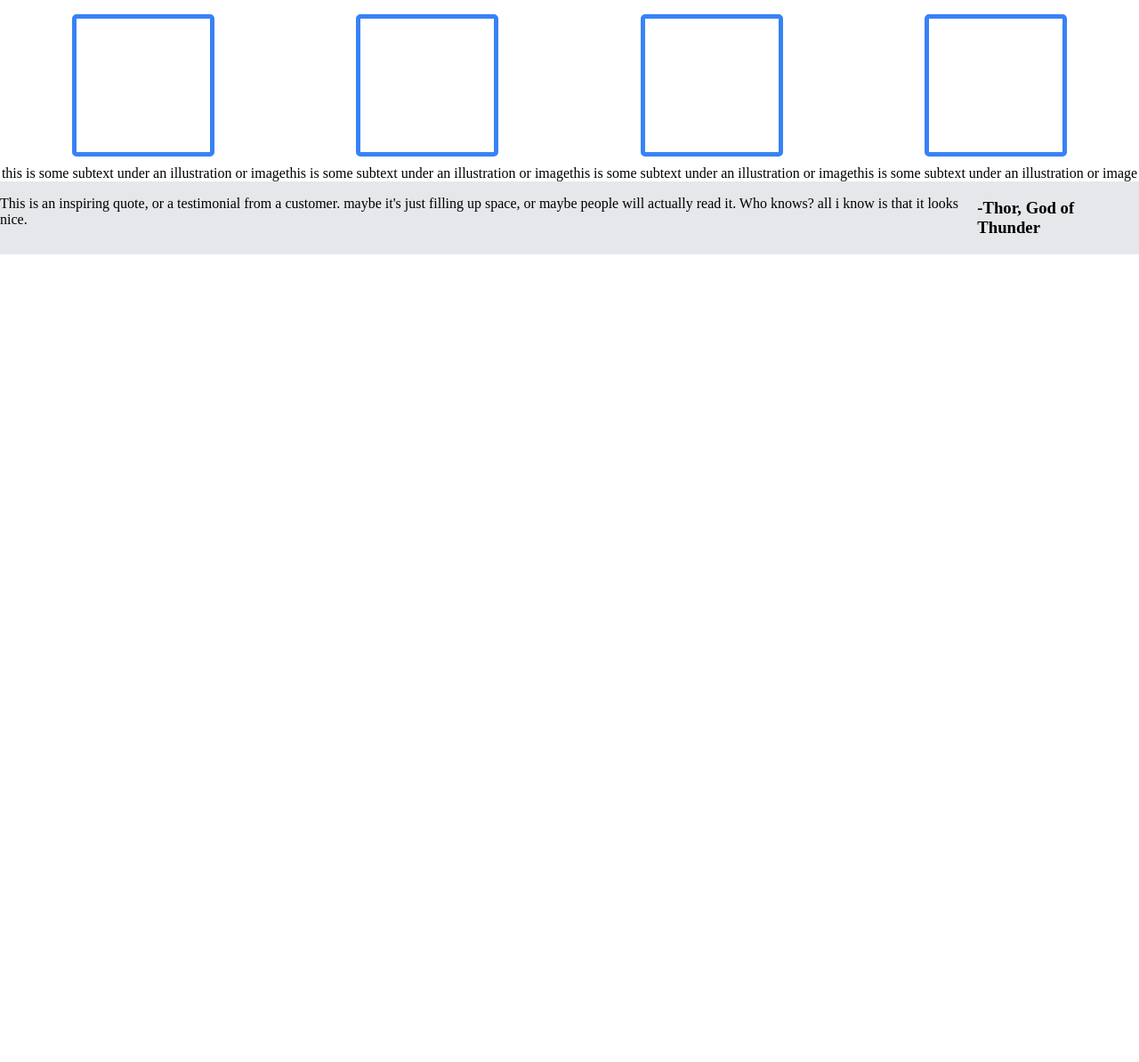
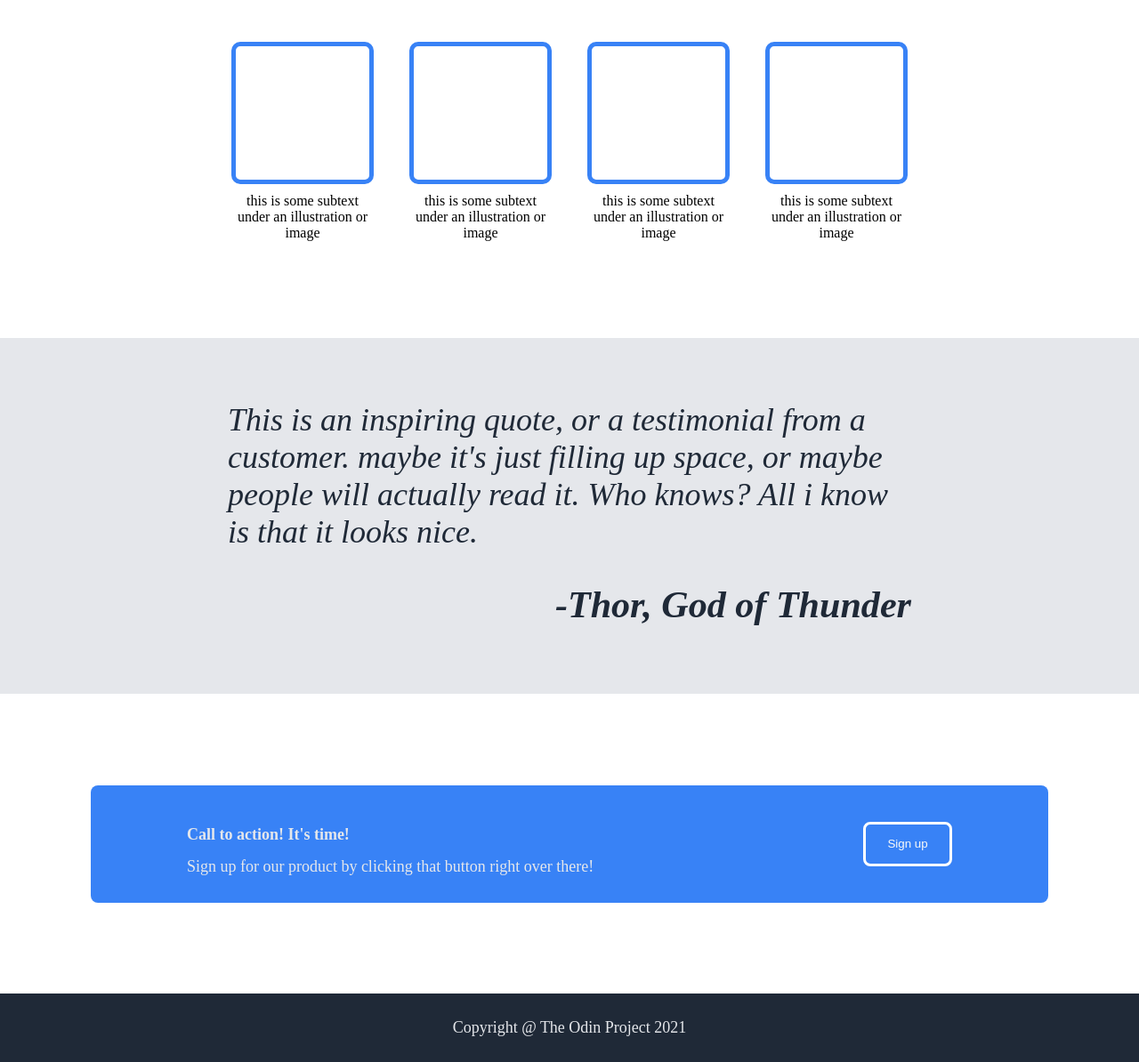
Before and after one commit to devwinn/landing-page, a plain HTML site: page index.html in a window 1280 px wide. Shown: the part 634-1828 px from the top of the page at 89% size. Before the commit the page ends 920 px from the top, so only its background shows below. Drawn offline with Linux system fonts and the light colour scheme.

Commit message:
final draft

```diff
--- a/index.html
+++ b/index.html
@@ -60,16 +60,23 @@
  <div class="three">
     <p>This is an inspiring quote, or a testimonial from a customer.
          maybe it's just filling up space, or maybe people will actually read it.
-          Who knows? all i know is that it looks nice.
+          Who knows? All i know is that it looks nice.
     </p>
     <h3>-Thor, God of Thunder</h3>
  </div>
 
  <div class="four">
-
+        <div class="call">
+            <div class="action">
+                <h2 class="secondary">Call to action! It's time!</h2>
+                <div class="secondary">Sign up for our product by clicking that button right over there!</div>
+            </div>
+            <button class="button-two">Sign up</button>
+        </div>
  </div>
 
- <div class="footer">
+ <div class="footer one">
+        <p class="secondary">Copyright @ The Odin Project 2021</p>
 
  </div>
 
--- a/styles.css
+++ b/styles.css
@@ -3,7 +3,7 @@ body {
     margin: 0;
     display: flex;
     flex-direction: column;
-    flex: 1;
+
 }
 
 .one {
@@ -19,13 +19,37 @@ body {
 
     align-items: center;
     background-color: white;
+    height: 450px;
 
 }
 
 .three {
     display: flex;
-    justify-content: stretch;
+    flex-direction: column;
+    justify-content: center;
     background-color: #e5e7eb;
+    background: ;
+    font-size: 36px;
+    font-weight: lighter;
+    font-style: italic;
+    color: #1f2937;
+    height: 400px;
+    padding: 0 20% 0;
+}
+
+.four {
+    display: flex;
+    justify-content: center;
+    padding: 8%;
+}
+
+.footer {
+    display: flex;
+    margin-top: auto;
+    justify-content: center;
+    align-items: center;
+    padding: 10px;
+
 }
 
 .primary {
@@ -39,6 +63,7 @@ body {
 }
 
 .logo {
+    margin-top: 5%;
     margin-right: auto;
     font-size: 24px;
     color: #f9faf8
@@ -47,8 +72,9 @@ body {
 
 .header {
     display: flex;
-    justify-content: space-evenly;
+    justify-content: space-between;
     align-items: center;
+
 
 }
 
@@ -119,13 +145,44 @@ h1 {
     align-items: center;
     text-align: center;
     margin-top: 50px;
+
 }
 
 .empty {
     display: flex;
     border: solid #3882f6 5px;
-    border-radius: 5px;
+    border-radius: 10px;
     height: 150px;
     width: 150px;
     margin-bottom: 10px;
 }
+
+li {
+    max-width: 150px;
+    padding: 0 25px;
+}
+
+.call {
+    display: flex;
+    width: 1500px;
+    background-color: #3882f6;
+    padding: 30px 10%;
+    border-radius: 8px;
+    align-items: center;
+
+}
+
+h3 {
+    margin-left: auto;
+    margin-top: 0;
+}
+
+.button-two {
+    display: flex;
+    justify-content: center;
+    align-items: center;
+    border: 3px solid white;
+    height: 50px;
+    margin-left: auto;
+
+}
```
